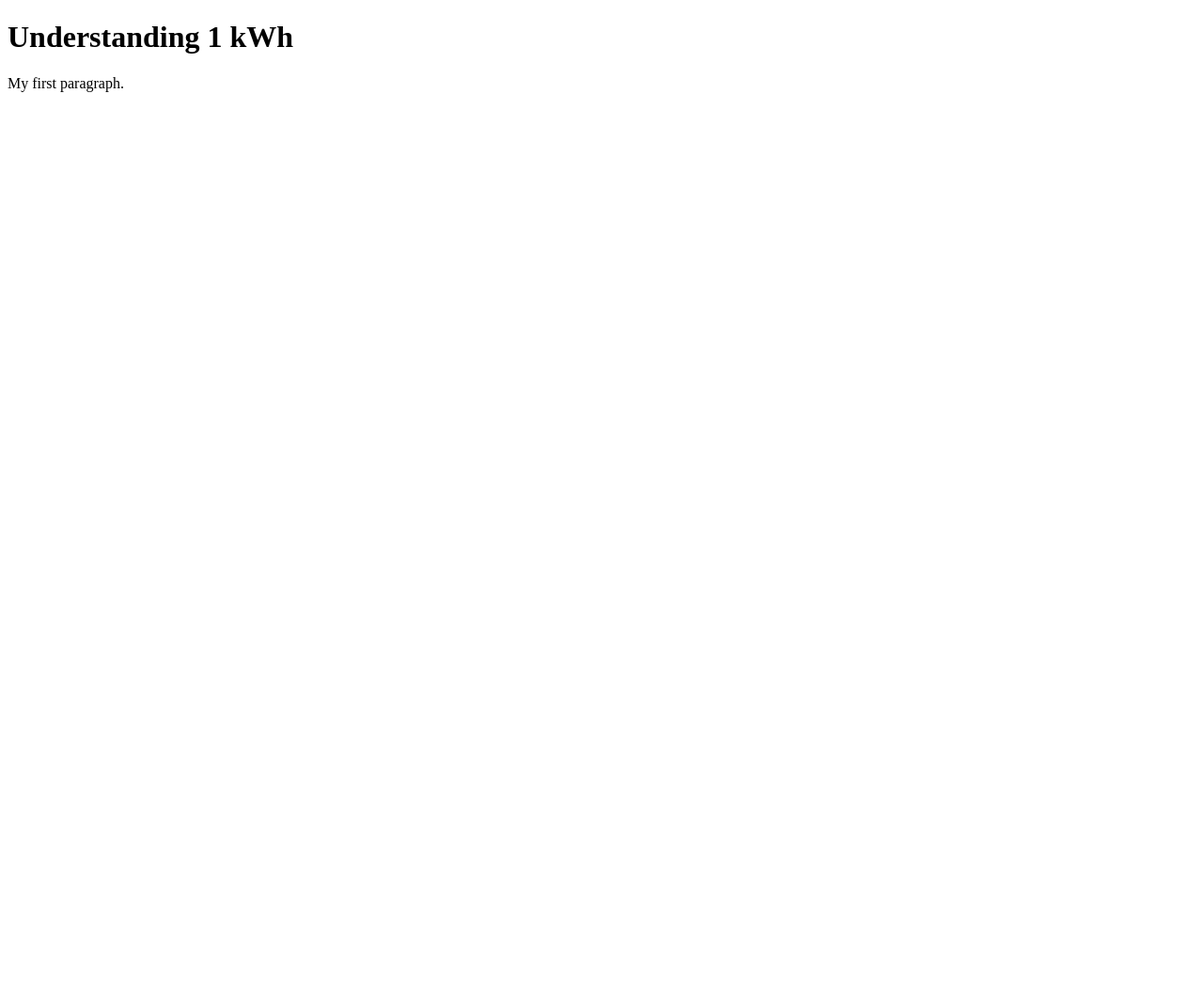
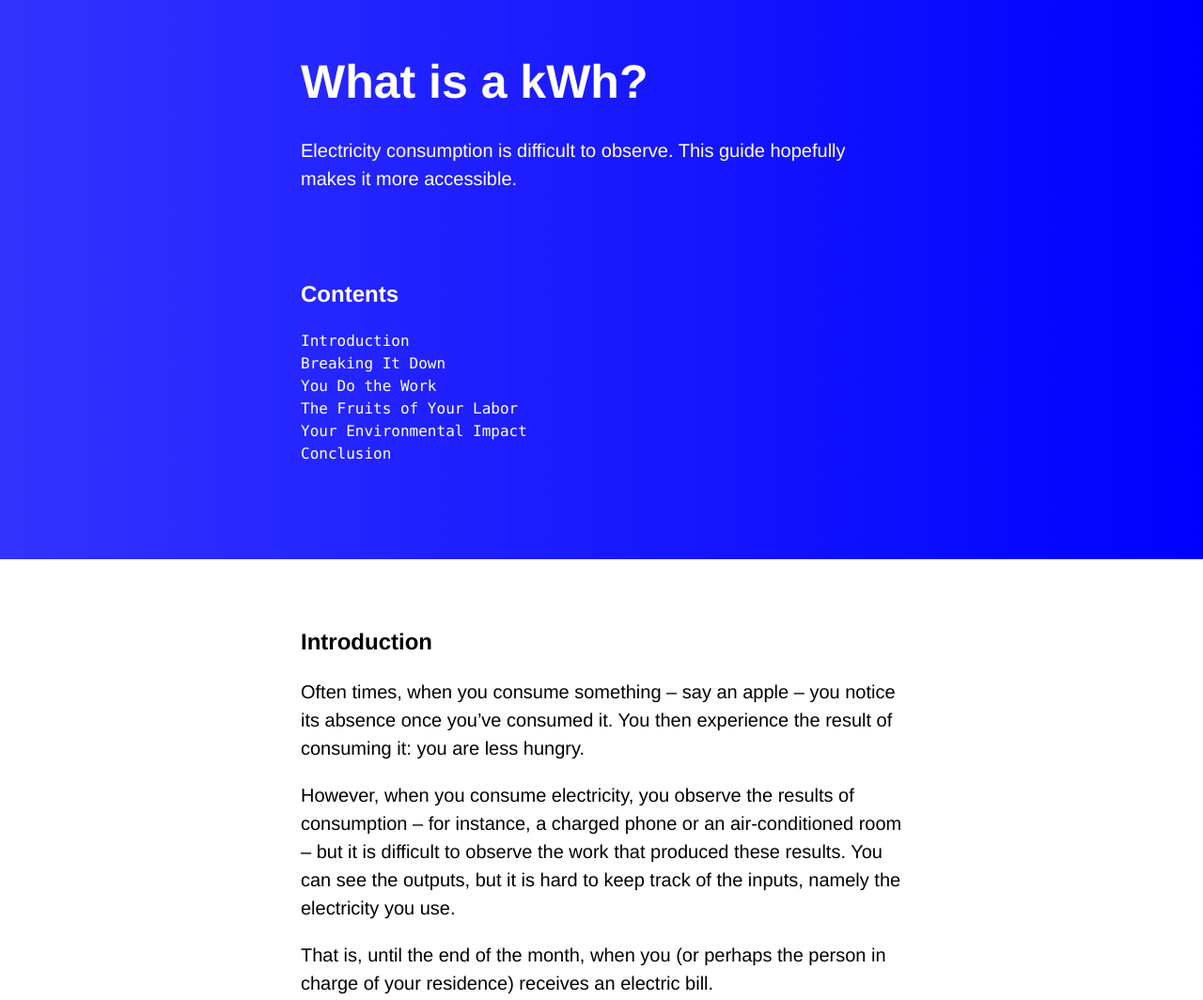
Before and after one commit to kishansheth/1kWh, a plain HTML site: page index.html in a window 1280 px wide. Shown: the top 1064 px of the page at 94% size. Before the commit the page ends 800 px from the top, so only its background shows below. Drawn offline with Linux system fonts and the light colour scheme.

Commit message:
Added styles, hero, intro

```diff
--- a/index.html
+++ b/index.html
@@ -2,12 +2,66 @@
 <html>
     <head>
         <link rel="stylesheet" href="styles.css">
+        <script src="https://kit.fontawesome.com/de04d4a6e5.js" crossorigin="anonymous"></script>
+        <title>Understanding 1 kWh</title>
     </head>
     <body>
+        <div class="hero">
+            <div class="content">
+                <!-- <div class="graphic-container"><i style="color: yellow; font-size: 50px;" class="fas fa-bolt"></i></div> -->
+                <div class="title">What is a kWh?</div>
+                <p>Electricity consumption is difficult to observe. This guide hopefully makes it more accessible.</p>
+                <div class="graphic-container">
+                    <h2>Contents</h2>
+                    <div><a href="#intro">Introduction</a></div>
+                    <div><a href="#breakdown">Breaking It Down</a></div>
+                    <div><a href="#you">You Do the Work</a></div>
+                    <div><a href="#fruits">The Fruits of Your Labor</a></div>
+                    <div><a href="#impact">Your Environmental Impact</div>
+                    <div><a href="#conclusion">Conclusion</a></div>
+                </div>
 
-        <h1>Understanding 1 kWh</h1>
+            </div>
+        </div>
 
-        <p>My first paragraph.</p>
+        <div class="content">
 
+            <h2 id="intro">Introduction</h2>
+
+            <p>Often times, when you consume something – say an apple – you notice its absence once you’ve consumed it.
+                You then experience the result of consuming it: you are less hungry. </p>
+
+            <p>However, when you consume electricity, you observe the results of consumption – for instance,
+                a charged phone or an air-conditioned room – but it is difficult to observe the work that produced these results.
+                You can see the outputs, but it is hard to keep track of the inputs, namely the electricity you use. </p>
+
+            <p>That is, until the end of the month, when you (or perhaps the person in charge of your residence)
+                receives an electric bill. </p>
+
+            <p>On the bill, your total electricity usage for that month is typically represented in kWh.
+                For example, it might say your household has consumed <span>900 kWh</span> in the month of July.</p>
+
+            <div class="graphic-container"><img src="images/bill.svg"></div>
+
+            <p>But how much is <span>900 kWh?</span> And more importantly, what even is a kWh? With nothing but a monthly total
+                of electricity consumption, it is hard to map daily activity to electricity consumed. </p>
+
+            <p>This guide will help demystify the concept of a kWh, and hopefully make you more aware of
+                how much electricity you use on a routine basis.</p>
+
+            <h2 id="breakdown">Breaking it Down</h2>
+
+            <div class="graphic-container"><img src="images/breakdown.svg"></div>
+
+            <p>When first learning about the kWh, the notation may be confusing.</p>
+
+            <p>You may be inclined to think that the combination ‘kWh’ refers to kilowatts per hour.
+                After all, mph stands for miles per hour, or number of miles traveled divided by hours.
+                However, this is <i>not</i> the case for kWh.</p>
+
+            <p>The kWh is actually a multiplication of kW and h. According to official SI naming conventions[1],
+                it should technically be written kW•h, where (•) signifies multiplication.
+                However, the representation ‘kWh’ has become a widely accepted shorthand.</p>
+        </div>
     </body>
 </html>
--- a/styles.css
+++ b/styles.css
@@ -0,0 +1,59 @@
+body {
+    font-family: 'Helvetica Neue';
+    line-height: 1.5;
+    margin: 0;
+}
+
+.content {
+    margin: auto;
+    padding: 50px 0;
+    width: 50%;
+}
+
+p {
+    font-size: 20px;
+}
+
+span {
+    font-family: 'Lucida Console', Monaco, monospace;
+    font-size: 16px;
+    background-color: #F2F2F2;
+    padding: 3px 5px;
+    border-radius: 5px;
+    border: 1px solid #AAAAAA;
+}
+
+.graphic-container {
+    width: 100%;
+    padding: 50px 0;
+    text-align: center;
+}
+
+.hero {
+    width: 100%;
+    background: linear-gradient(to left, blue, #3333FF);
+    color: white;
+}
+
+.hero img {
+    width: 200px;
+}
+
+.title {
+    font-size: 50px;
+    font-weight: 700;
+}
+
+.hero a {
+    color: white;
+    font-family: 'Lucida Console', Monaco, monospace;
+    text-decoration: none;
+}
+
+.hero .graphic-container {
+    text-align: left;
+}
+
+a:hover {
+    text-decoration: underline;
+}
```
Also changed, not shown: images/bill.svg (added), images/breakdown.svg (added).
